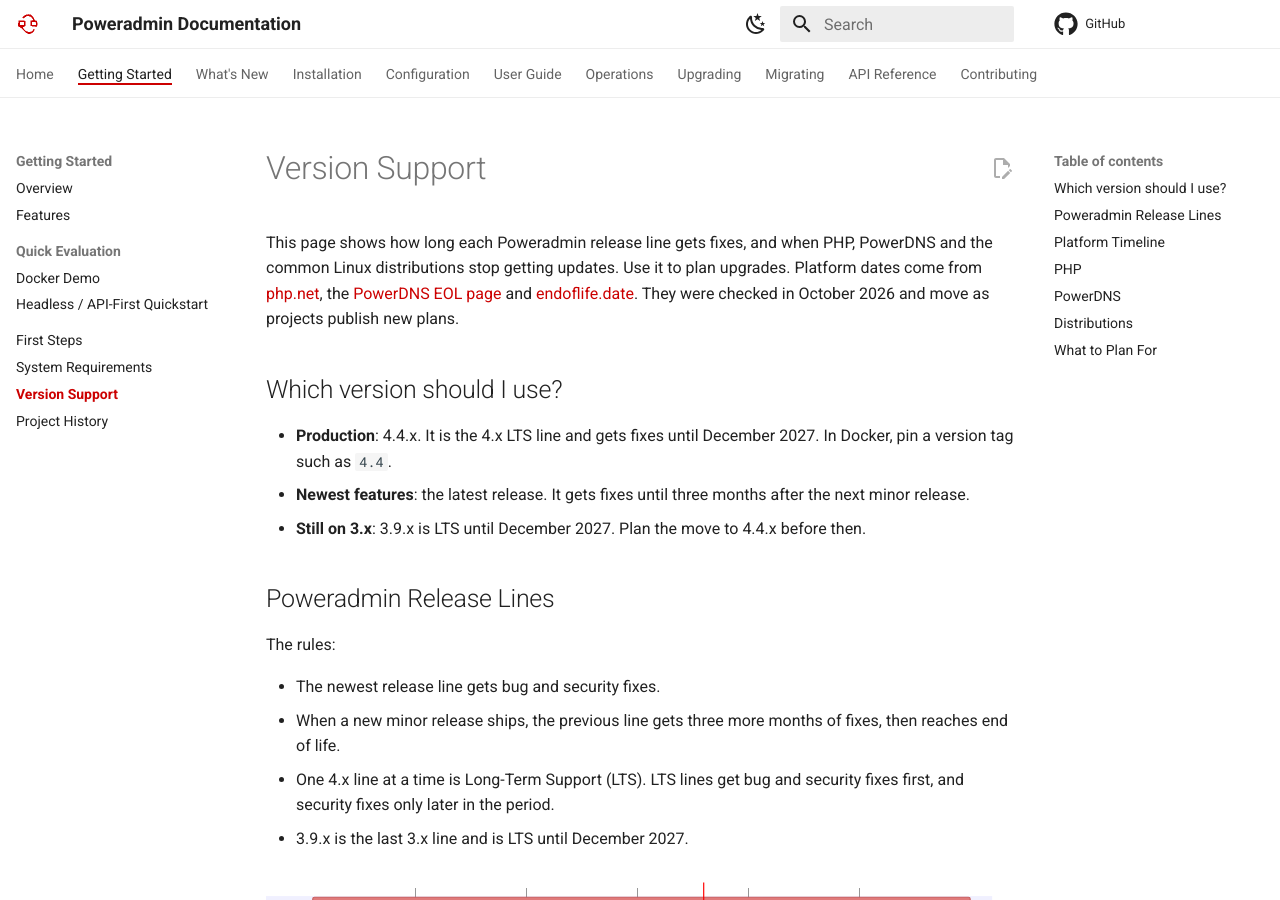
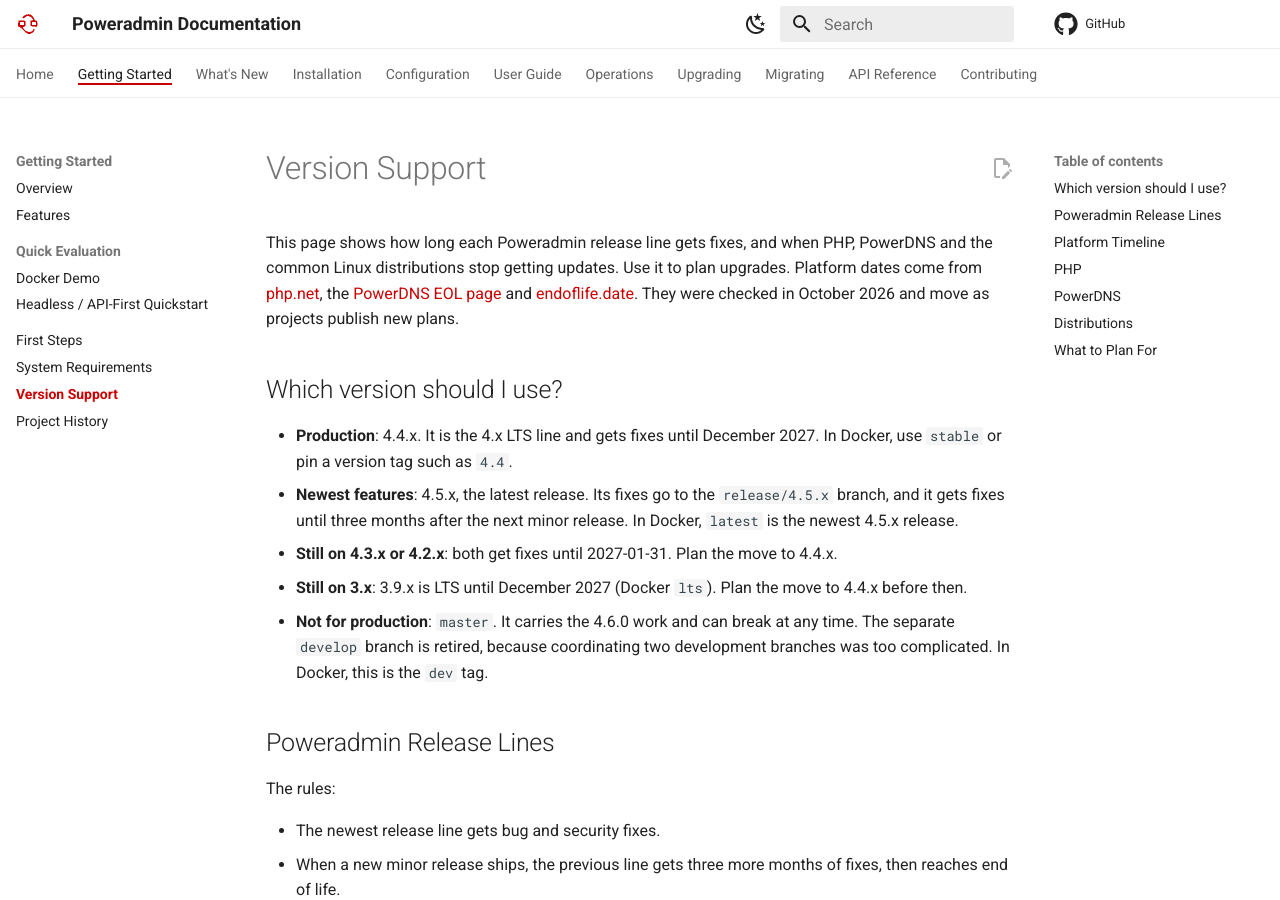
Before and after one commit to poweradmin/poweradmin-docs, an MkDocs documentation site: the page built from docs/getting-started/lifecycle.md, in a window 1280 px wide and 900 px high. Built offline with MkDocs 1.6.1 and Material for MkDocs 9.7.7, drawn with Linux system fonts in a browser that asks for light colours; comment, search, counter and statistics services are not loaded.

Commit message:
docs: say which version and Docker tag to run after the 4.5.0 release

```diff
--- a/docs/getting-started/lifecycle.md
+++ b/docs/getting-started/lifecycle.md
@@ -9,11 +9,17 @@
 
 ## Which version should I use?
 
-- **Production**: 4.4.x. It is the 4.x LTS line and gets fixes until December 2027. In Docker, pin
-  a version tag such as `4.4`.
-- **Newest features**: the latest release. It gets fixes until three months after the next minor
-  release.
-- **Still on 3.x**: 3.9.x is LTS until December 2027. Plan the move to 4.4.x before then.
+- **Production**: 4.4.x. It is the 4.x LTS line and gets fixes until December 2027. In Docker, use
+  `stable` or pin a version tag such as `4.4`.
+- **Newest features**: 4.5.x, the latest release. Its fixes go to the `release/4.5.x` branch, and it
+  gets fixes until three months after the next minor release. In Docker, `latest` is the newest
+  4.5.x release.
+- **Still on 4.3.x or 4.2.x**: both get fixes until 2027-01-31. Plan the move to 4.4.x.
+- **Still on 3.x**: 3.9.x is LTS until December 2027 (Docker `lts`). Plan the move to 4.4.x before
+  then.
+- **Not for production**: `master`. It carries the 4.6.0 work and can break at any time. The
+  separate `develop` branch is retired, because coordinating two development branches was too
+  complicated. In Docker, this is the `dev` tag.
 
 ## Poweradmin Release Lines
 
```
